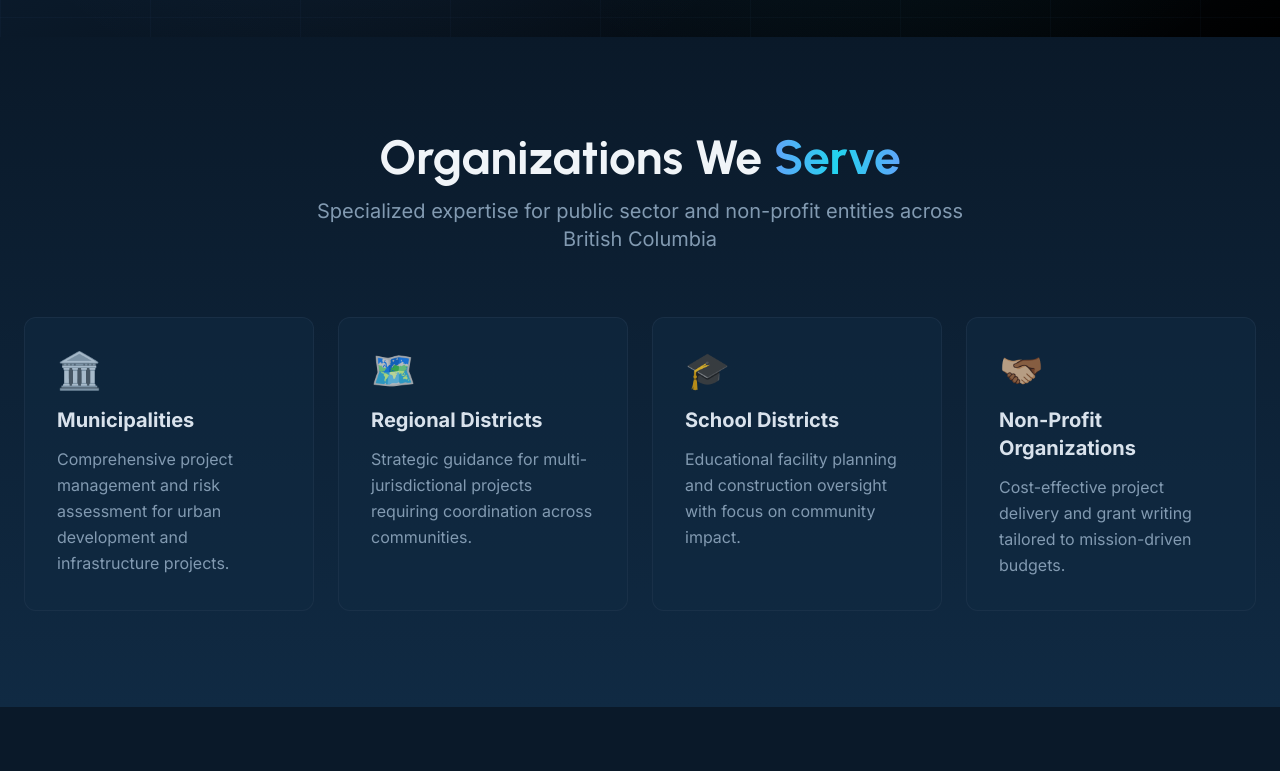
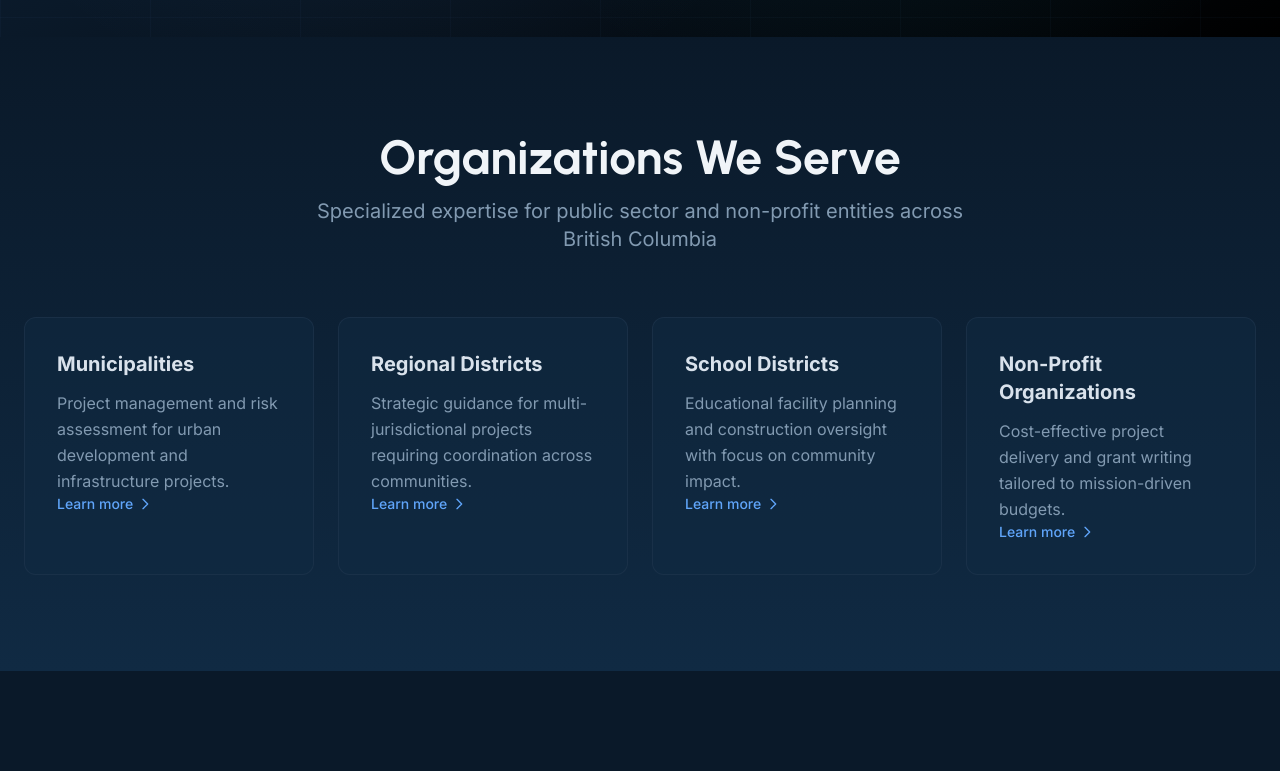
Before and after one commit to Sheel-Advisory-Services/sheel-advisory, a Next.js app: page / in a window 1280 px wide. Shown: the part 763-1534 px from the top of the page. Built offline with nearby package versions, Linux system fonts and the light colour scheme.

Commit message:
Update Target Clients component: remove emoji, remove gradient from heading, convert cards to links for individual client pages

```diff
--- a/components/TargetClients.tsx
+++ b/components/TargetClients.tsx
@@ -1,24 +1,26 @@
+import Link from 'next/link';
+
 export default function TargetClients() {
   const clients = [
     {
       title: "Municipalities",
-      description: "Comprehensive project management and risk assessment for urban development and infrastructure projects.",
-      icon: "🏛️"
+      description: "Project management and risk assessment for urban development and infrastructure projects.",
+      slug: "municipalities"
     },
     {
       title: "Regional Districts",
       description: "Strategic guidance for multi-jurisdictional projects requiring coordination across communities.",
-      icon: "🗺️"
+      slug: "school-districts"
     },
     {
       title: "School Districts",
       description: "Educational facility planning and construction oversight with focus on community impact.",
-      icon: "🎓"
+      slug: "school-districts"
     },
     {
       title: "Non-Profit Organizations",
       description: "Cost-effective project delivery and grant writing tailored to mission-driven budgets.",
-      icon: "🫱🏼‍🫲🏾"
+      slug: "non-profits"
     }
   ];
 
@@ -27,8 +29,7 @@ export default function TargetClients() {
       <div className="container mx-auto px-6">
         <div className="text-center mb-16">
           <h2 className="text-4xl md:text-5xl font-display font-bold mb-4">
-            <span className="text-steel-500 dark:text-steel-50">Organizations We</span>{' '}
-            <span className="gradient-text">Serve</span>
+            <span className="text-steel-500 dark:text-steel-50">Organizations We Serve</span>{' '}
           </h2>
           <p className="text-xl text-steel-600 dark:text-steel-400 max-w-2xl mx-auto">
             Specialized expertise for public sector and non-profit entities across British Columbia
@@ -37,20 +38,24 @@ export default function TargetClients() {
 
         <div className="grid md:grid-cols-2 lg:grid-cols-4 gap-6">
           {clients.map((client, index) => (
-            <div
+            <Link
               key={index}
+              href={`/${client.slug}`}
               className="group p-8 rounded-xl bg-white dark:bg-steel-900/50 border border-steel-300 dark:border-steel-800/50 hover:border-accent-blue/50 transition-all duration-300 hover:-translate-y-2"
             >
-              <div className="text-4xl mb-4 transform group-hover:scale-110 transition-transform duration-300 opacity-80">
-                {client.icon}
-              </div>
               <h3 className="text-xl font-bold text-steel-500 dark:text-steel-100 mb-3 group-hover:text-accent-blue transition-colors">
                 {client.title}
               </h3>
               <p className="text-steel-600 dark:text-steel-400 leading-relaxed">
                 {client.description}
               </p>
-            </div>
+              <div className="flex items-center text-accent-blue text-sm font-medium">
+                Learn more
+                <svg className="w-4 h-4 ml-1 group-hover:translate-x-1 transition-transform" fill="none" stroke="currentColor" viewBox="0 0 24 24">
+                  <path strokeLinecap="round" strokeLinejoin="round" strokeWidth={2} d="M9 5l7 7-7 7" />
+                </svg>
+              </div>
+            </Link>
           ))}
         </div>
       </div>
```
